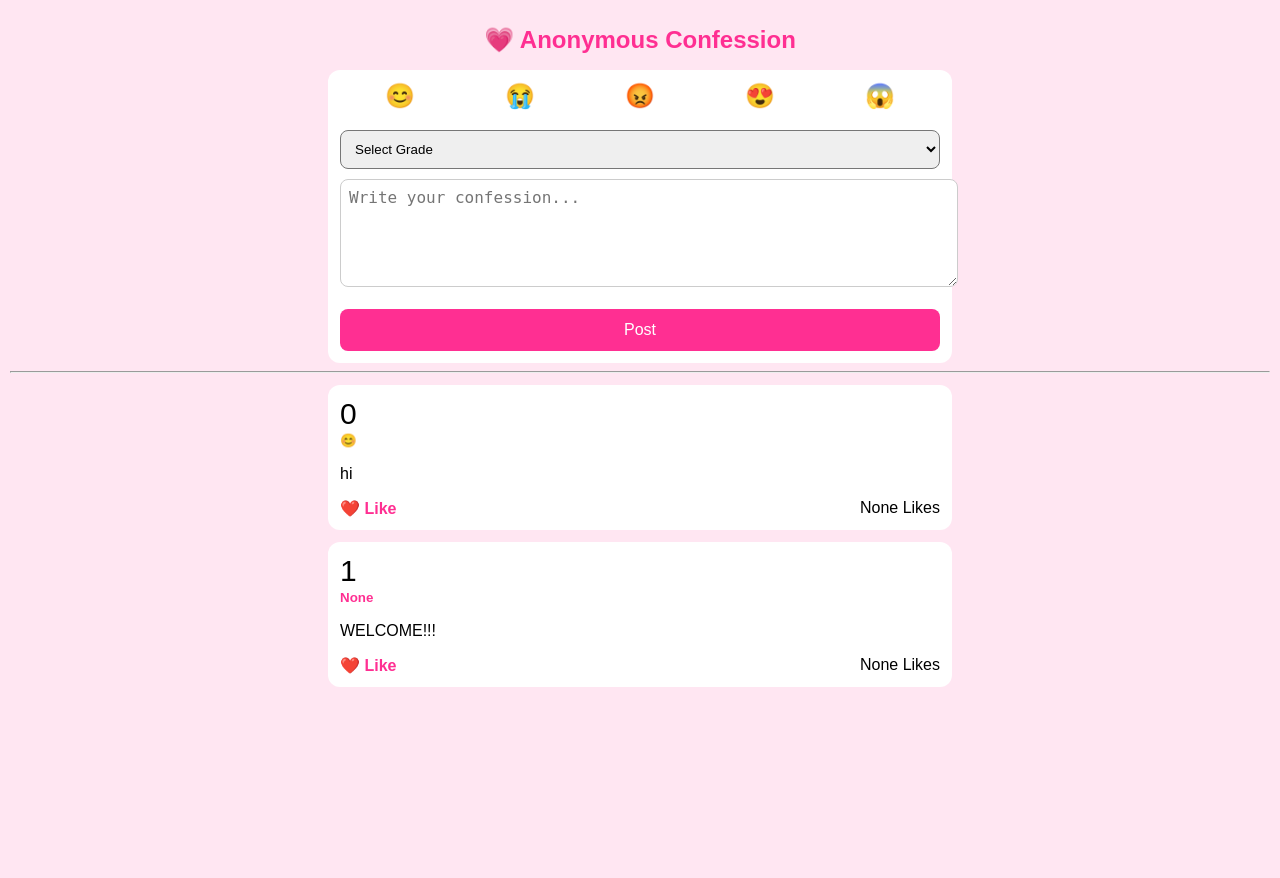
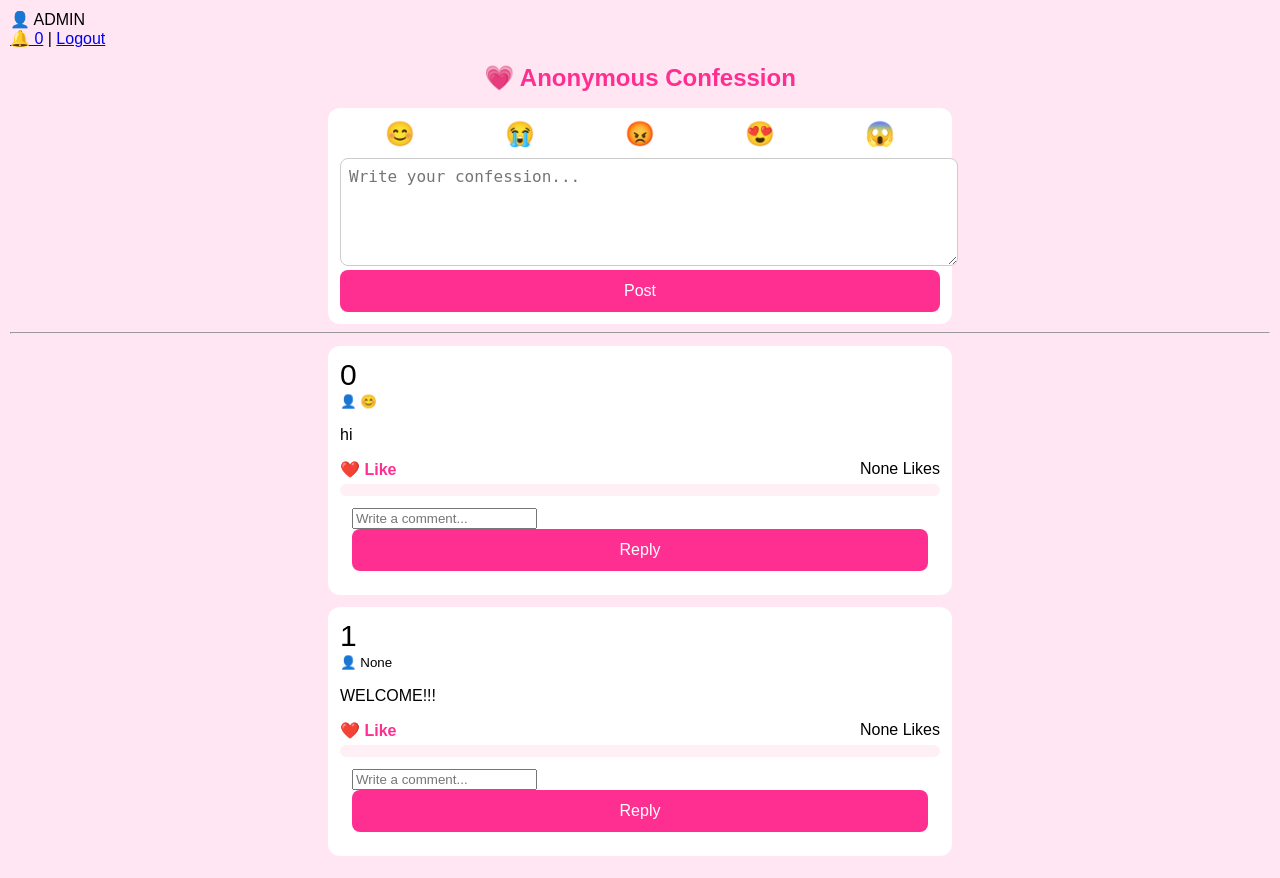
Before and after one commit to totosheyn-cyber/Group-3, a Flask app: page / in a window 1280 px wide. Before the commit the page ends 687 px from the top, so only its background shows below. Run offline with Flask 3, Linux system fonts and the light colour scheme; a user stored in the database is signed in; data comes from the database, SQL or seed files in the repository; both versions use the stored data as it was after the commit; data that the repository does not hold is empty.

Commit message:
Add comments and notifications

```diff
--- a/app.py
+++ b/app.py
@@ -4,61 +4,214 @@
 app = Flask(__name__)
 app.secret_key = "secret123"
 
-# ---------- DATABASE ----------
+# ---------------- DATABASE ----------------
 def get_db():
     return sqlite3.connect("confessions.db")
 
-def create_table():
+def create_tables():
     db = get_db()
     c = db.cursor()
 
-    # Create table
+    # Users
+    c.execute("""
+        CREATE TABLE IF NOT EXISTS users (
+            id INTEGER PRIMARY KEY AUTOINCREMENT,
+            username TEXT UNIQUE,
+            password TEXT
+        )
+    """)
+
+    # Posts
     c.execute("""
         CREATE TABLE IF NOT EXISTS posts (
             id INTEGER PRIMARY KEY AUTOINCREMENT,
             message TEXT,
             emoji TEXT,
-            grade TEXT,
+            username TEXT,
             likes INTEGER DEFAULT 0
         )
     """)
 
-    # Try adding columns if old DB exists
-    for column in ["emoji TEXT", "grade TEXT", "likes INTEGER DEFAULT 0"]:
-        try:
-            c.execute(f"ALTER TABLE posts ADD COLUMN {column}")
-        except:
-            pass
+    # Comments
+    c.execute("""
+        CREATE TABLE IF NOT EXISTS comments (
+            id INTEGER PRIMARY KEY AUTOINCREMENT,
+            post_id INTEGER,
+            username TEXT,
+            comment TEXT
+        )
+    """)
+
+    # Notifications
+    c.execute("""
+        CREATE TABLE IF NOT EXISTS notifications (
+            id INTEGER PRIMARY KEY AUTOINCREMENT,
+            username TEXT,
+            text TEXT,
+            seen INTEGER DEFAULT 0
+        )
+    """)
 
     db.commit()
     db.close()
 
-create_table()
+create_tables()
 
-# ---------- HOME PAGE ----------
+# ---------------- REGISTER ----------------
+@app.route("/register", methods=["GET", "POST"])
+def register():
+    if request.method == "POST":
+        username = request.form["username"]
+        password = request.form["password"]
+
+        try:
+            db = get_db()
+            c = db.cursor()
+            c.execute("INSERT INTO users VALUES (NULL, ?, ?)", (username, password))
+            db.commit()
+            db.close()
+            return redirect("/login")
+        except:
+            return "Username already exists!"
+
+    return render_template("register.html")
+
+# ---------------- LOGIN ----------------
+@app.route("/login", methods=["GET", "POST"])
+def login():
+    if request.method == "POST":
+        username = request.form["username"]
+        password = request.form["password"]
+
+        db = get_db()
+        c = db.cursor()
+        c.execute("SELECT * FROM users WHERE username=? AND password=?", (username, password))
+        user = c.fetchone()
+        db.close()
+
+        if user:
+            session["user"] = username
+            return redirect("/")
+        return "Invalid login!"
+
+    return render_template("login.html")
+
+# ---------------- LOGOUT ----------------
+@app.route("/logout")
+def logout():
+    session.clear()
+    return redirect("/login")
+
+# ---------------- HOME ----------------
 @app.route("/", methods=["GET", "POST"])
 def index():
+    if not session.get("user"):
+        return redirect("/login")
+
     db = get_db()
     c = db.cursor()
 
+    # Create post
     if request.method == "POST":
         msg = request.form["message"]
         emoji = request.form["emoji"]
-        grade = request.form["grade"]
+        username = session["user"]
 
         c.execute(
-            "INSERT INTO posts (message, emoji, grade, likes) VALUES (?, ?, ?, 0)",
-            (msg, emoji, grade)
+            "INSERT INTO posts (message, emoji, username, likes) VALUES (?, ?, ?, 0)",
+            (msg, emoji, username)
         )
         db.commit()
 
+    # Load posts
     c.execute("SELECT * FROM posts ORDER BY id DESC")
     posts = c.fetchall()
+
+    # Load comments
+    c.execute("SELECT * FROM comments")
+    comments = c.fetchall()
+
+    # Notification count
+    c.execute(
+        "SELECT COUNT(*) FROM notifications WHERE username=? AND seen=0",
+        (session["user"],)
+    )
+    notif_count = c.fetchone()[0]
+
     db.close()
 
-    return render_template("index.html", posts=posts)
+    return render_template(
+        "index.html",
+        posts=posts,
+        comments=comments,
+        user=session["user"],
+        notif_count=notif_count
+    )
 
-# ---------- LIKE ----------
+# ---------------- COMMENT ----------------
+@app.route("/comment/<int:post_id>", methods=["POST"])
+def comment(post_id):
+    if not session.get("user"):
+        return redirect("/login")
+
+    text = request.form["comment"]
+    username = session["user"]
+
+    db = get_db()
+    c = db.cursor()
+
+    # Save comment
+    c.execute(
+        "INSERT INTO comments (post_id, username, comment) VALUES (?, ?, ?)",
+        (post_id, username, text)
+    )
+
+    # Find post owner
+    c.execute("SELECT username FROM posts WHERE id=?", (post_id,))
+    owner = c.fetchone()[0]
+
+    # Create notification (if not self)
+    if owner != username:
+        c.execute(
+            "INSERT INTO notifications (username, text, seen) VALUES (?, ?, 0)",
+            (owner, f"{username} commented on your post")
+        )
+
+    db.commit()
+    db.close()
+    return redirect("/")
+
+# ---------------- PROFILE ----------------
+@app.route("/profile")
+def profile():
+    if not session.get("user"):
+        return redirect("/login")
+
+    username = session["user"]
+    db = get_db()
+    c = db.cursor()
+
+    # User posts
+    c.execute("SELECT * FROM posts WHERE username=? ORDER BY id DESC", (username,))
+    my_posts = c.fetchall()
+
+    # Notifications
+    c.execute("SELECT * FROM notifications WHERE username=? ORDER BY id DESC", (username,))
+    notifications = c.fetchall()
+
+    # Mark notifications as seen
+    c.execute("UPDATE notifications SET seen=1 WHERE username=?", (username,))
+    db.commit()
+    db.close()
+
+    return render_template(
+        "profile.html",
+        user=username,
+        posts=my_posts,
+        notifications=notifications
+    )
+
+# ---------------- LIKE ----------------
 @app.route("/like/<int:id>")
 def like(id):
     db = get_db()
@@ -68,47 +221,6 @@
     db.close()
     return redirect("/")
 
-# ---------- ADMIN ----------
-@app.route("/admin", methods=["GET", "POST"])
-def admin():
-    if request.method == "POST":
-        if request.form["password"] == "admin123":
-            session["admin"] = True
-        else:
-            return "Wrong password!"
-
-    if not session.get("admin"):
-        return '''
-        <form method="post" style="text-align:center;padding:50px;">
-            <h3>Admin Login</h3>
-            <input type="password" name="password">
-            <br><br>
-            <button>Login</button>
-        </form>
-        '''
-
-    db = get_db()
-    c = db.cursor()
-    c.execute("SELECT * FROM posts ORDER BY id DESC")
-    posts = c.fetchall()
-    db.close()
-
-    return render_template("admin.html", posts=posts)
-
-# ---------- DELETE ----------
-@app.route("/delete/<int:id>")
-def delete(id):
-    if not session.get("admin"):
-        return "Unauthorized"
-
-    db = get_db()
-    c = db.cursor()
-    c.execute("DELETE FROM posts WHERE id=?", (id,))
-    db.commit()
-    db.close()
-
-    return redirect("/admin")
-
-# ---------- RUN ----------
+# ---------------- RUN ----------------
 if __name__ == "__main__":
     app.run(debug=True)
--- a/static/style.css
+++ b/static/style.css
@@ -91,3 +91,15 @@
         font-size: 20px;
     }
 }
+
+.comments {
+    background: #fff0f6;
+    padding: 6px;
+    border-radius: 6px;
+    margin-top: 5px;
+}
+
+.comment {
+    font-size: 14px;
+    margin-bottom: 4px;
+}
--- a/templates/index.html
+++ b/templates/index.html
@@ -7,11 +7,17 @@
 </head>
 <body>
 
+<div class="top-bar">
+    <span>👤 {{ user }}</span>
+    <div>
+        <a href="/profile">🔔 {{ notif_count }}</a> |
+        <a href="/logout">Logout</a>
+    </div>
+</div>
+
 <h1>💗 Anonymous Confession</h1>
 
 <form method="post">
-
-    <!-- Emoji -->
     <div class="emoji-row">
         <label><input type="radio" name="emoji" value="😊" required> 😊</label>
         <label><input type="radio" name="emoji" value="😭"> 😭</label>
@@ -20,19 +26,7 @@
         <label><input type="radio" name="emoji" value="😱"> 😱</label>
     </div>
 
-    <!-- Grade -->
-    <select name="grade" required class="grade-select">
-        <option value="">Select Grade</option>
-        <option>Grade 7</option>
-        <option>Grade 8</option>
-        <option>Grade 9</option>
-        <option>Grade 10</option>
-        <option>Grade 11</option>
-        <option>Grade 12</option>
-    </select>
-
     <textarea name="message" placeholder="Write your confession..." required></textarea>
-    <br><br>
     <button>Post</button>
 </form>
 
@@ -41,13 +35,29 @@
 {% for post in posts %}
 <div class="post-box">
     <div class="emoji-display">{{ post[2] }}</div>
-    <small class="grade-label">{{ post[3] }}</small>
+    <small>👤 {{ post[3] }}</small>
     <p>{{ post[1] }}</p>
 
     <div class="like-row">
         <a href="/like/{{ post[0] }}">❤️ Like</a>
         <span>{{ post[4] }} Likes</span>
     </div>
+
+    <!-- COMMENTS -->
+    <div class="comments">
+        {% for c in comments %}
+            {% if c[1] == post[0] %}
+                <div class="comment">
+                    <b>{{ c[2] }}</b>: {{ c[3] }}
+                </div>
+            {% endif %}
+        {% endfor %}
+    </div>
+
+    <form action="/comment/{{ post[0] }}" method="post">
+        <input name="comment" placeholder="Write a comment..." required>
+        <button>Reply</button>
+    </form>
 </div>
 {% endfor %}
 
```
Also changed, not shown: templates/login.html (added, +25 -0 lines), templates/profile.html (added, +38 -0 lines), templates/register.html (added, +25 -0 lines), confessions.db, 1 other file.
